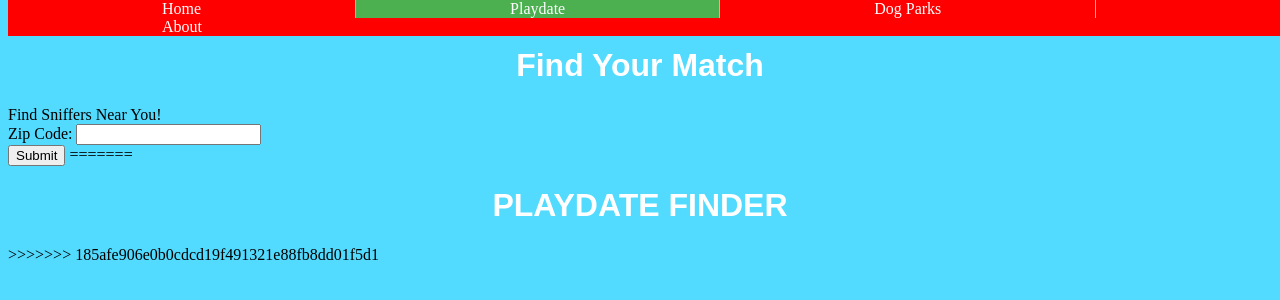
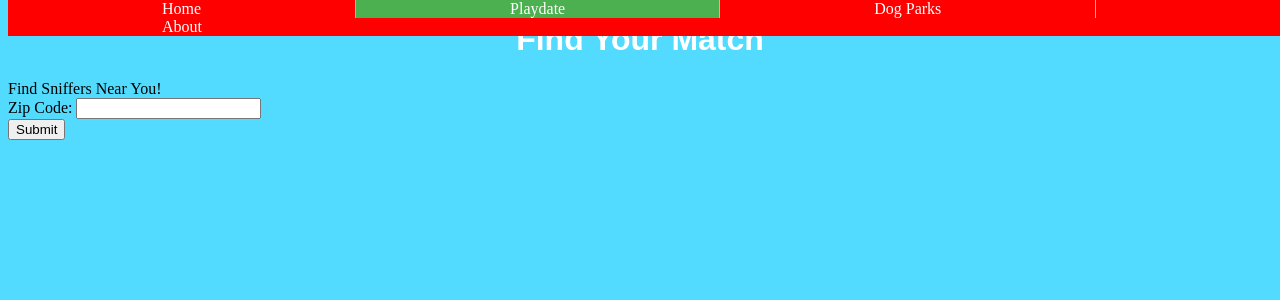
Before and after one commit to linamontes10-zz/sniff, a Python web app: template templates/playdate.html in a window 1280 px wide. Shown: the top 300 px of the page. Run offline with Jinja, Linux system fonts and the light colour scheme; the template is opened without the code that fills it, so the values that code supplies are empty.

Commit message:
playdate

```diff
--- a/templates/playdate.html
+++ b/templates/playdate.html
@@ -11,16 +11,11 @@
     <li><a href="/dogparks">Dog Parks</a></li>
     <li><a href="/aboutus">About</a></li>
   </ul>
-<<<<<<< HEAD
   <h1> Find Your Match </h1>
     <div> Find Sniffers Near You! </div>
     <form action='newplaydate.html'>
       Zip Code:
       <input type='text' name='Users Zip Code'><br>
     <button id='Find' type='submit' onclick='submitzip()'= '>Submit</button>
-=======
-
-  <h1>PLAYDATE FINDER </h1>
->>>>>>> 185afe906e0b0cdcd19f491321e88fb8dd01f5d1
 </body>
 </html>
```
